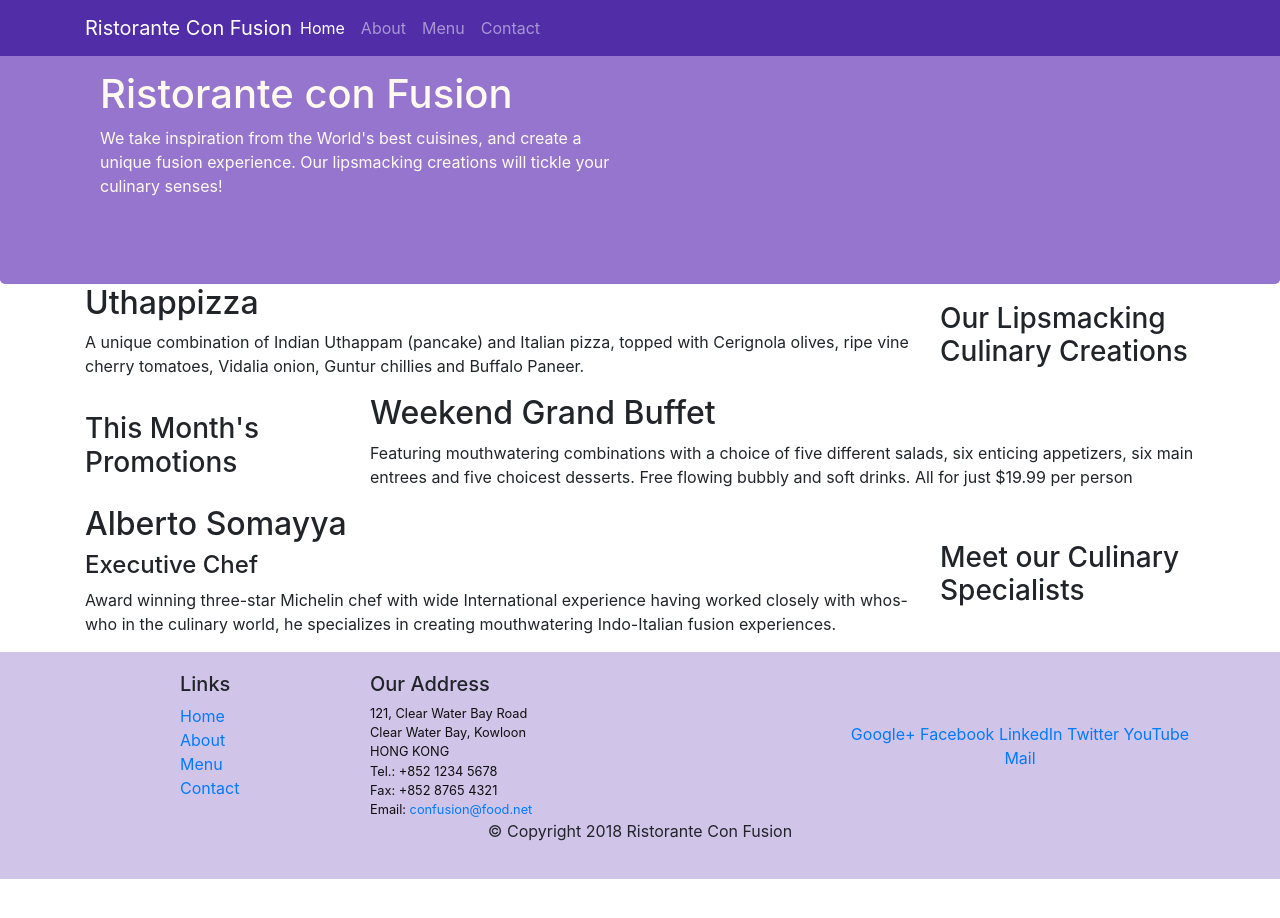
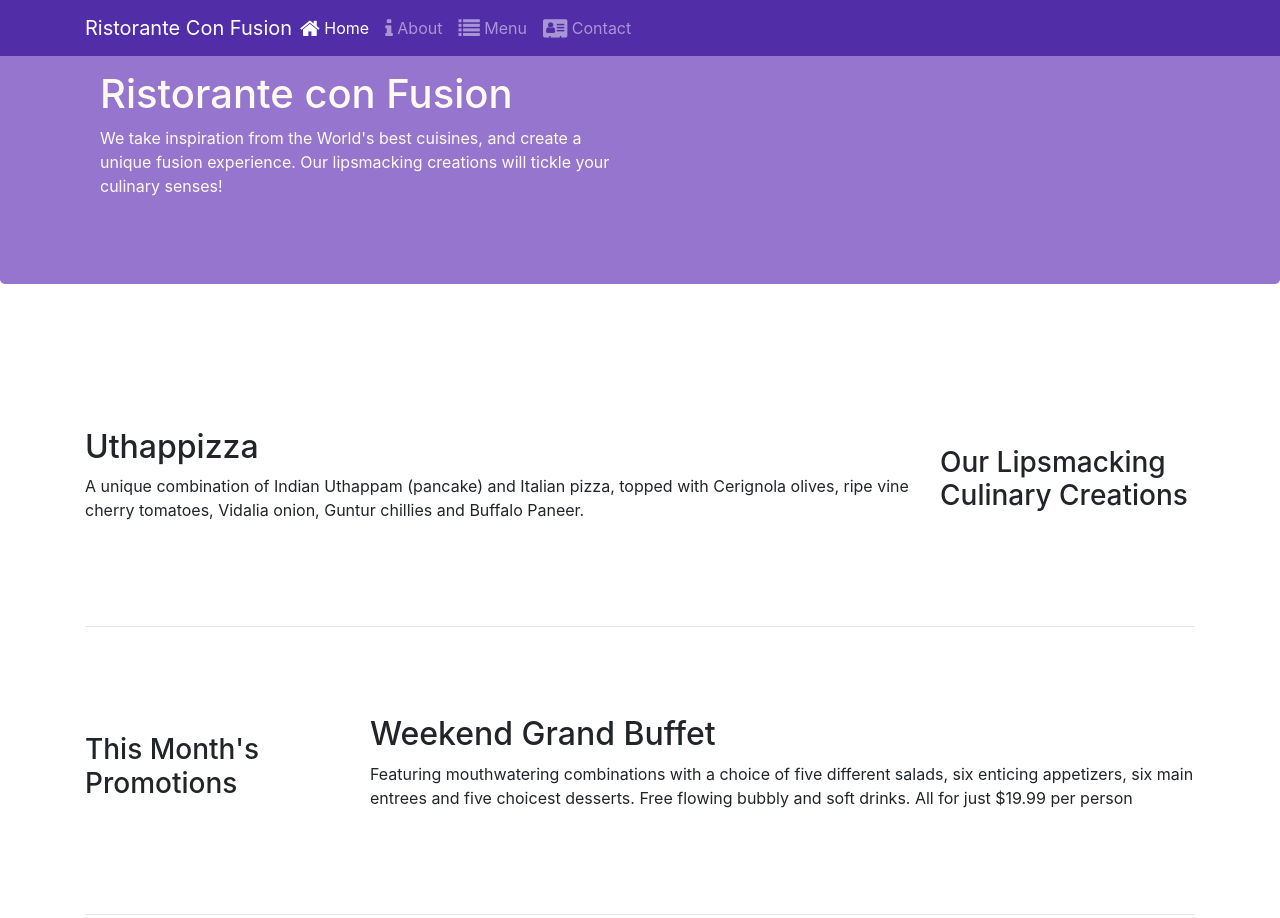
Before and after one commit to muktadeshpande2/Basil-N-Coconut, a website: page index.html in a window 1280 px wide. Shown: the top 918 px of the page. Before the commit the page ends 879 px from the top, so only its background shows below. Drawn offline with nearby package versions, Linux system fonts and the light colour scheme.

Commit message:
Icon Fonts

```diff
--- a/index.html
+++ b/index.html
@@ -9,6 +9,8 @@
 
     <!-- Bootstrap CSS -->
     <link rel="stylesheet" href="node_modules/bootstrap/dist/css/bootstrap.min.css">
+    <link rel="stylesheet"  href="node_modules/font-awesome/css/font-awesome.min.css">
+    <link rel="stylesheet"  href="node-modules/bootstrap-social/bootstrap-social.css">
     <link rel="stylesheet" href="css/styles.css">
     <title>Ristorante Con Fusion</title>
 </head>
@@ -22,10 +24,10 @@
 			<a class="navbar-brand mr-auto"  href="#">Ristorante Con Fusion</a>
 			<div class="collapse navbar-collapse" id="Navbar">
 				<ul class="navbar-nav mr-auto">
-				<li class="nav-item active"><a class="nav-link" href="#">Home</a></li>
-				<li class="nav-item"><a class="nav-link" href="./aboutus.html">About</a></li>
-				<li class="nav-item"><a class="nav-link" href="#">Menu</a></li>
-				<li class="nav-item"><a class="nav-link" href="#">Contact</a></li>
+				<li class="nav-item active"><a class="nav-link" href="#"><span class="fa fa-home fa-lg"></span> Home</a></li>
+				<li class="nav-item"><a class="nav-link" href="./aboutus.html"><span class="fa fa-info fa-lg"></span> About</a></li>
+				<li class="nav-item"><a class="nav-link" href="#"><span class="fa fa-list fa-lg"></span> Menu</a></li>
+				<li class="nav-item"><a class="nav-link" href="#"><span class="fa fa-address-card fa-lg"></span> Contact</a></li>
 			</ul>
 			</div>
 
@@ -44,6 +46,13 @@
         </div>
     </header>
 
+    <br>
+    <br>
+    <br>
+    <br>
+    <br>
+    <br>
+
     <div class="container">
         <div class="row row-content align-items-center">
             <div class="col-12 col-sm-4 order-sm-last col-md-3">
@@ -56,6 +65,14 @@
                 </div>
             </div>
         </div>
+
+ 	<br>
+    <br>
+    <br>
+    <hr>
+    <br>
+    <br>
+    <br>
 
 
         <div class="row row-content align-items-center">
@@ -70,6 +87,15 @@
             </div>
         </div>
 
+	<br>
+    <br>
+    <br>
+    <hr>
+    <br>
+    <br>
+    <br>
+
+
         <div class="row row-content align-items-center">
             <div class="col-12 col-sm-4 order-sm-last col-md-3">
                 <h3>Meet our Culinary Specialists</h3>
@@ -83,6 +109,13 @@
             </div>
         </div>
     </div>
+
+    <br>
+    <br>
+    <br>
+    <br>
+    <br>
+    <br>
 
     <footer class="footer">
         <div class="container">
@@ -102,19 +135,19 @@
 		              121, Clear Water Bay Road<br>
 		              Clear Water Bay, Kowloon<br>
 		              HONG KONG<br>
-		              Tel.: +852 1234 5678<br>
-		              Fax: +852 8765 4321<br>
-		              Email: <a href="mailto:confusion@food.net">confusion@food.net</a>
+		              <i class="fa fa-phone fa-lg"></i>: +852 1234 5678<br>
+		              <i class="fa fa-fax fa-lg"></i>: +852 8765 4321<br>
+		              <i class="fa fa-envelope fa-lg"></i>: <a href="mailto:confusion@food.net">confusion@food.net</a>
 		           </address>
                 </div>
                 <div class="col-12 col-sm-4 align-self-center">
                     <div class="text-center">
-                        <a href="http://google.com/+">Google+</a>
-                        <a href="http://www.facebook.com/profile.php?id=">Facebook</a>
-                        <a href="http://www.linkedin.com/in/">LinkedIn</a>
-                        <a href="http://twitter.com/">Twitter</a>
-                        <a href="http://youtube.com/">YouTube</a>
-                        <a href="mailto:">Mail</a>
+                        <a class="btn btn-social-icon btn-google"   href="http://google.com/+"><i class="fa fa-google-plus fa-lg"></i></a>
+                        <a class="btn btn-social-icon btn-facebook"  href="http://www.facebook.com/profile.php?id="><i class="fa fa-facebook fa-lg"></i>1</a>
+                        <a class="btn btn-social-icon btn-linkedin"  href="http://www.linkedin.com/in/"><i class="fa fa-linkedin fa-lg"></i></a>
+                        <a class="btn btn-social-icon btn-twitter"  href="http://twitter.com/"><i class="fa fa-twitter fa-lg"></i></a>
+                        <a class="btn btn-social-icon btn-youtube"  href="http://youtube.com/"><i class="fa fa-youtube fa-lg"></i></a>
+                        <a class="btn btn-social-icon "  href="mailto:"><i class="fa fa-envelope fa-lg"></i></a>
                     </div>
                 </div>
            </div>
--- a/package.json
+++ b/package.json
@@ -15,6 +15,8 @@
   },
   "dependencies": {
     "bootstrap": "^4.0.0",
+    "bootstrap-social": "^5.1.1",
+    "font-awesome": "^4.7.0",
     "jquery": "^3.3.1",
     "popper.js": "^1.12.9"
   }
```
Also changed, not shown: aboutus.html (+15 -13 lines).
